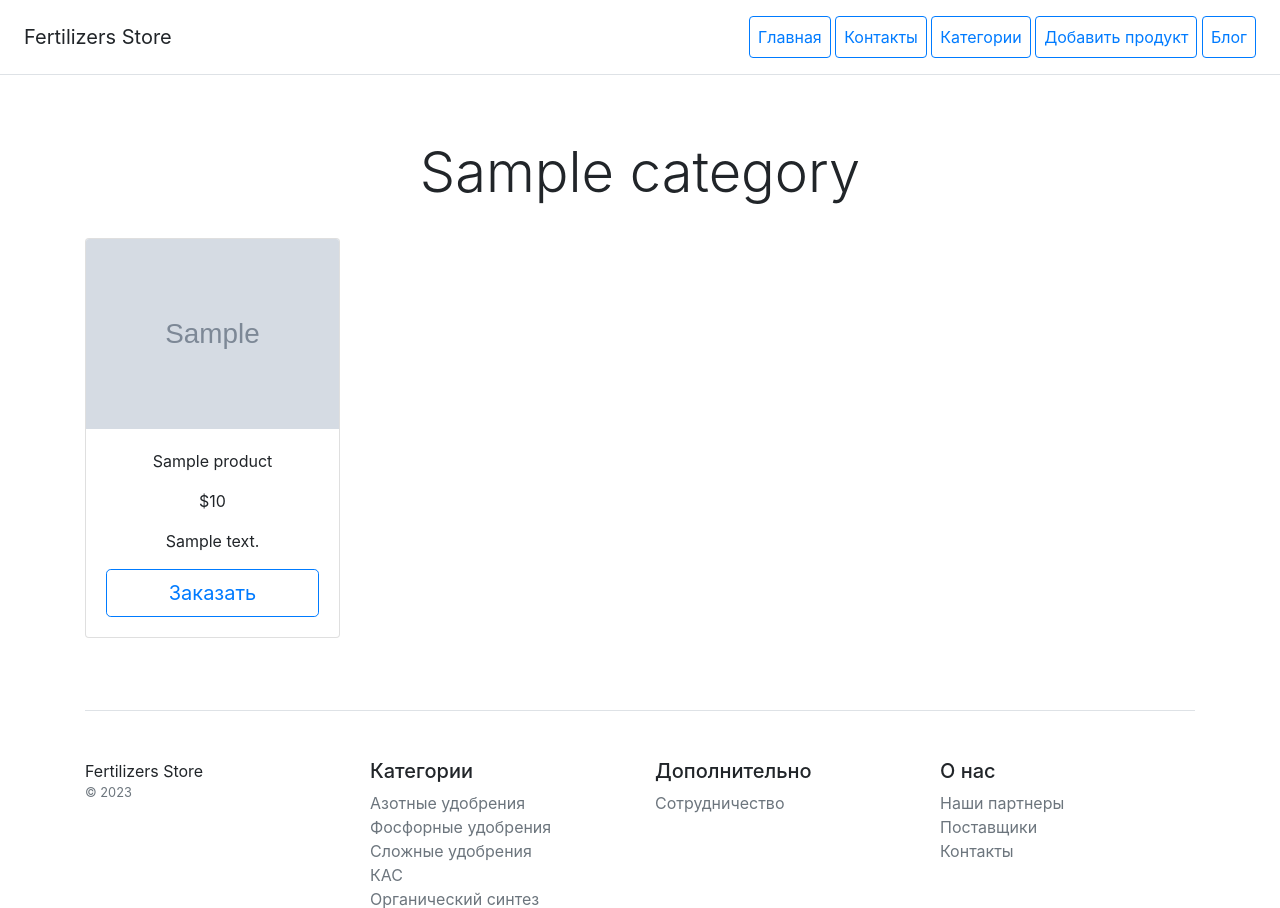
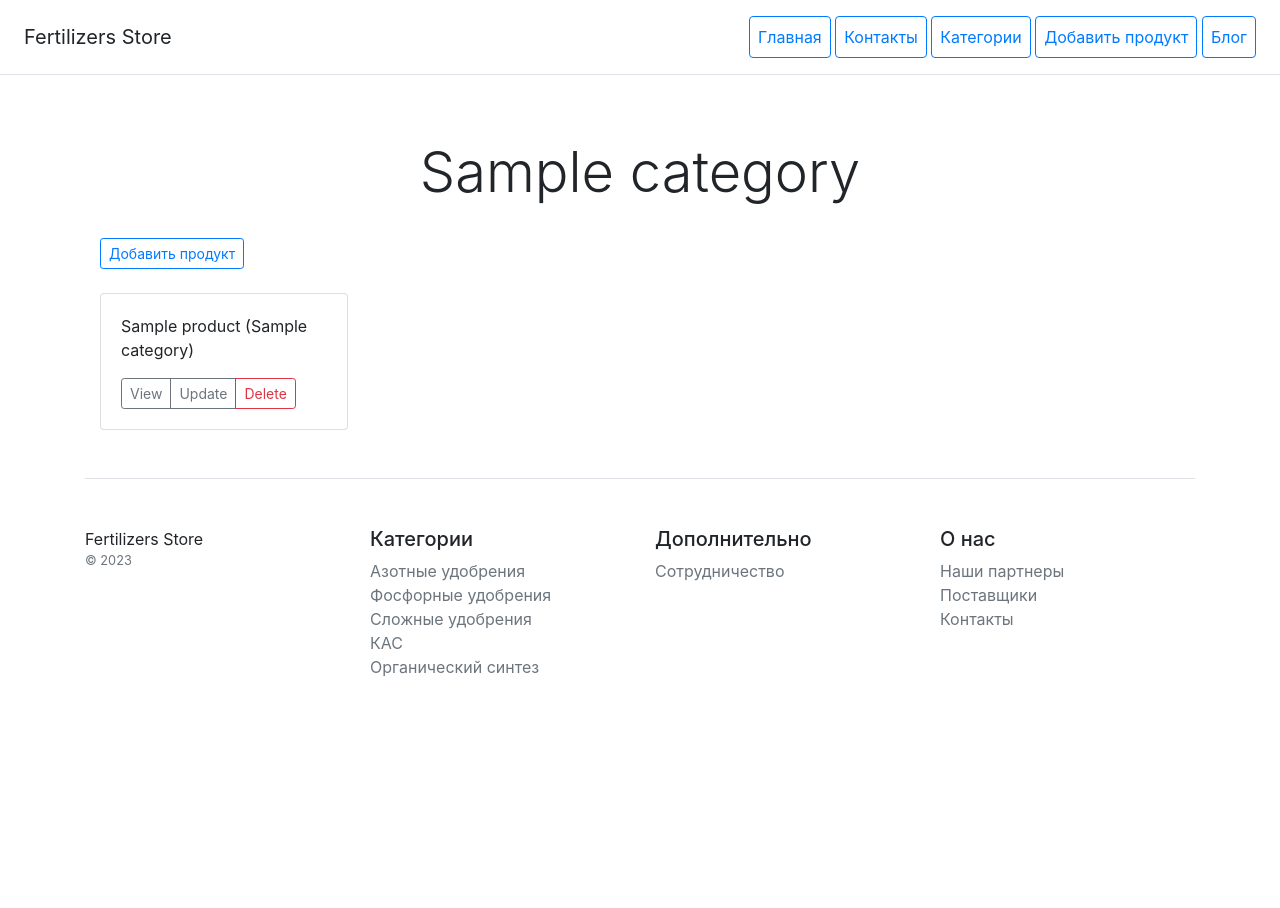
Before and after one commit to lotsmanova/project_internet_shop, a Django app: page /1/products/ in a window 1280 px wide. Shown: the top 908 px of the page. After the commit the page ends 676 px from the top, so only its background shows below. Run offline with Django 4.2, Linux system fonts and the light colour scheme; tables that the repository leaves empty hold one stand-in row (values such as "Sample post"); grey boxes marked "Sample" are stand-in pictures; parts of the project's set-up code (start-up, migrations or seed data) failed here and were passed over; some libraries are stand-ins or nearby versions.

Commit message:
add CRUD for model Product. add validate from

```diff
--- a/catalog/templates/catalog/blog_detail.html
+++ b/catalog/templates/catalog/blog_detail.html
@@ -12,7 +12,7 @@
                 src="{% mediapath object.preview %}"
                 alt="card image dop">
             <div class="card-body">
-                <p class="card-text">{{ object.body}}</p>
+                <p class="card-text">{{ object.body }}</p>
                 <p class="card-text">{{ object.slug }}</p>
                 <p class="card-text">Количество просмотров: {{ object.count_views }}</p>
             </div>
--- a/catalog/templates/catalog/product_list.html
+++ b/catalog/templates/catalog/product_list.html
@@ -5,21 +5,27 @@
 {% endblock %}
 
 {% block products %}
-<div class="row text-center">
+
+<div class="col-md-12 mb-4">
+  <a href="{% url 'catalog:add_product' %}" class="btn btn-sm btn-outline-primary">Добавить продукт</a>
+</div>
 {% for object in object_list %}
 <div class="col-3">
     <div class="card mb-4 box-shadow">
-            <img class="card-img-top"
-                src="{% mediapath object.image %}"
-                alt="card image dop">
         <div class="card-body">
-                <p class="card-text">{{ object.name }}</p>
-                <p class="card-text">${{ object.price}}</p>
-                <p class="card-text">{{ object.description }}</p>
-                <button type="button" class="btn btn-lg btn-block btn-outline-primary">Заказать</button>
+            <p class="card-text">{{ object }}</p>
+            <div class="d-flex flex-column">
+              <div class="btn-group mt-auto text-right">
+                <a href="{% url 'catalog:product_detail' object.pk %}"
+                   class="btn btn-sm btn-outline-secondary">View</a>
+                <a href="{% url 'catalog:product_update' object.pk %}" type="button"
+                   class="btn btn-sm btn-outline-secondary">Update</a>
+                <a href="{% url 'catalog:product_delete' object.pk %}" type="button"
+                   class="btn btn-sm btn-outline-danger">Delete</a>
+      </div>
+    </div>
   </div>
     </div>
 </div>
 {% endfor %}
-</div>
 {% endblock %}
--- a/catalog/urls.py
+++ b/catalog/urls.py
@@ -2,7 +2,8 @@ from django.urls import path
 
 from catalog.apps import CatalogConfig
 from catalog.views import HomeListView, ContactListView, ProductListView, ProductCreateView, CategoryListView, \
-    BlogCreateView, BlogListView, BlogDetailView, BlogUpdateView, BlogDeleteView
+    BlogCreateView, BlogListView, BlogDetailView, BlogUpdateView, BlogDeleteView, ProductDetailView, ProductUpdateView, \
+    ProductDeleteView
 
 app_name = CatalogConfig.name
 
@@ -12,6 +13,9 @@ urlpatterns = [
     path('categories/', CategoryListView.as_view(), name='categories'),
     path('<int:pk>/products/', ProductListView.as_view(), name='product_page'),
     path('add_product/', ProductCreateView.as_view(), name='add_product'),
+    path('product_detail/<int:pk>/', ProductDetailView.as_view(), name='product_detail'),
+    path('product_update/<int:pk>/', ProductUpdateView.as_view(), name='product_update'),
+    path('product_delete/<int:pk>/', ProductDeleteView.as_view(), name='product_delete'),
     path('blog_create/', BlogCreateView.as_view(), name='blog_create'),
     path('blog_detail/<int:pk>/', BlogDetailView.as_view(), name='blog_detail'),
     path('blog_update/<int:pk>/', BlogUpdateView.as_view(), name='blog_update'),
--- a/catalog/views.py
+++ b/catalog/views.py
@@ -3,7 +3,7 @@ from django.core.mail import send_mail
 from django.urls import reverse_lazy, reverse
 from django.views.generic import ListView, CreateView, DetailView, UpdateView, DeleteView
 from pytils.templatetags.pytils_translit import slugify
-from catalog.form import ProductForm, BlogForm
+from catalog.forms import ProductForm, BlogForm
 from catalog.models import Product, Contact, Category, Blog
 
 
@@ -52,9 +52,24 @@ class ProductListView(ListView):
         return context_data
 
 
+class ProductDetailView(DetailView):
+    model = Product
+
+
 class ProductCreateView(CreateView):
     model = Product
     form_class = ProductForm
+    success_url = reverse_lazy('catalog:home_page')
+
+
+class ProductUpdateView(UpdateView):
+    model = Product
+    form_class = ProductForm
+    success_url = reverse_lazy('catalog:home_page')
+
+
+class ProductDeleteView(DeleteView):
+    model = Product
     success_url = reverse_lazy('catalog:home_page')
 
 
```
Also changed, not shown: catalog/form.py (deleted, +0 -16 lines), catalog/forms.py (added, +22 -0 lines), catalog/templates/catalog/product_confirm_delete.html (added, +24 -0 lines), catalog/templates/catalog/product_detail.html (added, +19 -0 lines). Lines whose indentation alone changed are shown as unchanged.
